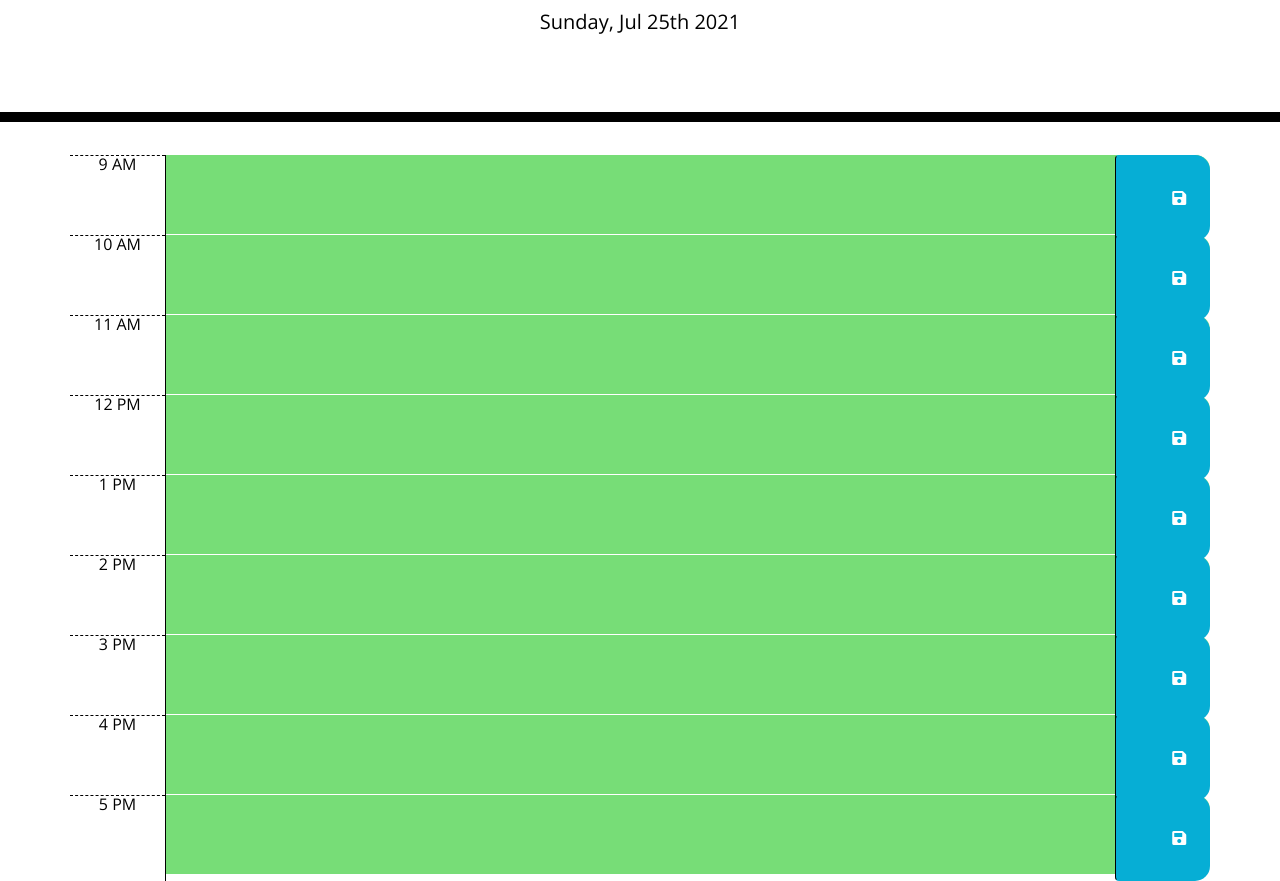
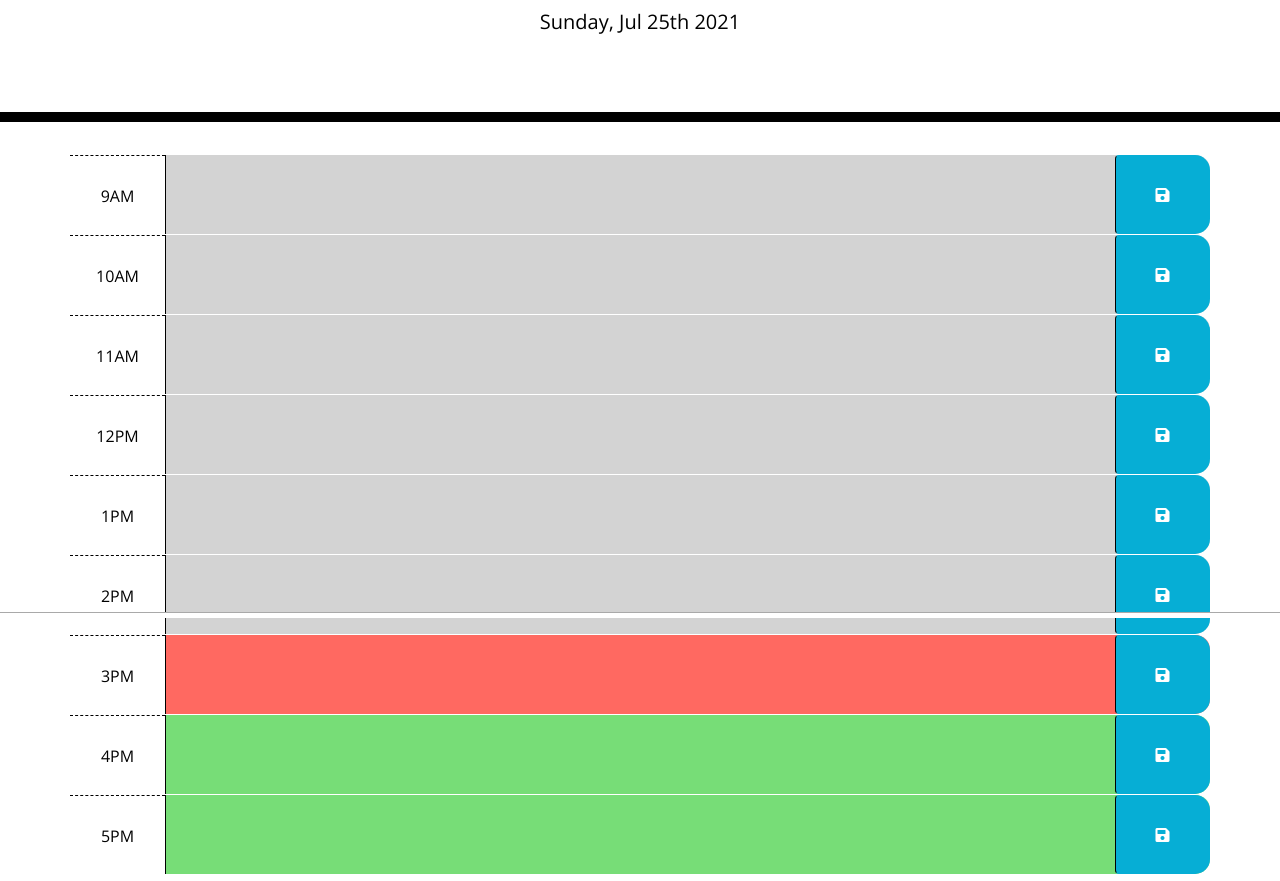
Before and after one commit to Derimarg/work-day-scheduler, a plain HTML site: page index.html in a window 1280 px wide. Shown: the part 182-1063 px from the top of the page. Drawn offline with nearby package versions, Linux system fonts and the light colour scheme.

Commit message:
correction of style blocktime and getting cuurent hour

```diff
--- a/index.html
+++ b/index.html
@@ -14,6 +14,7 @@
 </head>
 
 <body>
+
   <header class="jumbotron">
     <h1 class="display-3">Work Day Scheduler</h1>
     <p class="lead">A simple calendar app for scheduling your work day</p>
@@ -21,81 +22,92 @@
   </header>
 
   <div class="container">
+    <!-- Timeblocks start here -->
 
-    <!-- Timeblocks go here -->
-    <div id="hr1" class="row time-block">
-      <div class="hour col-md-1">9 AM</div>
-      <textarea class="col-md-10 description"></textarea>
-      <button class="btn saveBtn col-md-1">
-        <i class="fas fa-save"></i>
-      </button>
+    <div id="hour9" class="row time-block">
+      <div class="col-md-1 hour">
+        9AM
+      </div>
+      <textarea class="col-md-10 description">
+      </textarea>
+      <button class="btn saveBtn col-md-1"><i class="fas fa-save"></i></button>
     </div>
 
-    <div id="hr2" class="row time-block">
-      <div class="hour col-md-1">10 AM</div>
-      <textarea class="col-md-10 description"></textarea>
-      <button class="btn saveBtn col-md-1">
-        <i class="fas fa-save"></i>
-      </button>
+    <div id="hour10" class="row time-block">
+      <div class="col-md-1 hour">
+      10AM</div>
+      <textarea class="col-md-10 description">
+      </textarea>
+      <button class="btn saveBtn col-md-1"><i class="fas fa-save"></i></button>
     </div>
 
-    <div id="hr3" class="row time-block">
-      <div class="hour col-md-1">11 AM</div>
-      <textarea class="col-md-10 description"></textarea>
-      <button class="btn saveBtn col-md-1">
-        <i class="fas fa-save"></i>
-      </button>
+    <div id="hour11" class="row time-block">
+      <div class="col-md-1 hour">
+        11AM
+      </div>
+      <textarea class="col-md-10 description">
+      </textarea>
+      <button class="btn saveBtn col-md-1"><i class="fas fa-save"></i></button>
     </div>
 
-    <div id="hr4" class="row time-block">
-      <div class="hour col-md-1">12 PM</div>
-      <textarea class="col-md-10 description"></textarea>
-      <button class="btn saveBtn col-md-1">
-        <i class="fas fa-save"></i>
-      </button>
+    <div id="hour12" class="row time-block">
+      <div class="col-md-1 hour">
+        12PM
+      </div>
+      <textarea class="col-md-10 description">
+      </textarea>
+      <button class="btn saveBtn col-md-1"><i class="fas fa-save"></i></button>
     </div>
 
-    <div id="hr5" class="row time-block">
-      <div class="hour col-md-1">1 PM</div>
-      <textarea class="col-md-10 description"></textarea>
-      <button class="btn saveBtn col-md-1">
-        <i class="fas fa-save"></i>
-      </button>
+    <div id="hour13" class="row time-block">
+      <div class="col-md-1 hour">
+        1PM
+      </div>
+      <textarea class="col-md-10 description">
+      </textarea>
+      <button class="btn saveBtn col-md-1"><i class="fas fa-save"></i></button>
     </div>
 
-    <div id="hr6" class="row time-block">
-      <div class="hour col-md-1">2 PM</div>
-      <textarea class="col-md-10 description"></textarea>
-      <button class="btn saveBtn col-md-1">
-        <i class="fas fa-save"></i>
-      </button>
+    <div id="hour14" class="row time-block">
+      <div class="col-md-1 hour">
+        2PM
+      </div>
+      <textarea class="col-md-10 description">
+      </textarea>
+      <button class="btn saveBtn col-md-1"><i class="fas fa-save"></i></button>
     </div>
 
-    <div id="hr7" class="row time-block">
-      <div class="hour col-md-1">3 PM</div>
-      <textarea class="col-md-10 description"></textarea>
-      <button class="btn saveBtn col-md-1">
-        <i class="fas fa-save"></i>
-      </button>
+    <div id="hour15" class="row time-block">
+      <div class="col-md-1 hour">
+        3PM
+      </div>
+      <textarea class="col-md-10 description">
+      </textarea>
+      <button class="btn saveBtn col-md-1"><i class="fas fa-save"></i></button>
     </div>
 
-    <div id="hr8" class="row time-block">
-      <div class="hour col-md-1">4 PM</div>
-      <textarea class="col-md-10 description"></textarea>
-      <button class="btn saveBtn col-md-1">
-        <i class="fas fa-save"></i>
-      </button>
+    <div id="hour16" class="row time-block">
+      <div class="col-md-1 hour">
+        4PM
+      </div>
+      <textarea class="col-md-10 description">
+      </textarea>
+      <button class="btn saveBtn col-md-1"><i class="fas fa-save"></i></button>
     </div>
 
-    <div id="hr9" class="row time-block">
-      <div class="hour col-md-1">5 PM</div>
-      <textarea class="col-md-10 description"></textarea>
-      <button class="btn saveBtn col-md-1">
-        <i class="fas fa-save"></i>
-      </button>
+    <div id="hour17" class="row time-block">
+      <div class="col-md-1 hour">
+        5PM
+      </div>
+      <textarea class="col-md-10 description">
+      </textarea>
+      <button class="btn saveBtn col-md-1"><i class="fas fa-save"></i></button>
     </div>
-    <!-- end time blocks-->
+
   </div>
+  <footer>
+    <div class="line"></div>
+  </footer>
   <script src="https://code.jquery.com/jquery-3.4.1.min.js"></script>
   <script src="https://cdnjs.cloudflare.com/ajax/libs/moment.js/2.24.0/moment.min.js"></script>
   <script src="./resources/js/script.js"></script>
--- a/resources/css/style.css
+++ b/resources/css/style.css
@@ -1,10 +1,23 @@
 body {
-  font-family: 'Open Sans', sans-serif;
+  font-family: "Open Sans", sans-serif;
   font-size: 16px;
   line-height: 1;
 }
 
-textarea{
+footer {
+  border-radius: 0;
+  border-top: 1px solid darkgray;
+  bottom: 0;
+  width: 100%;
+  position:fixed;
+}
+
+.line {
+  background-color: white;
+  height: 5px;
+}
+
+textarea {
   background: transparent;
   border: none;
   resize: none;
@@ -21,11 +34,11 @@ textarea{
   border-bottom: 10px solid black;
 }
 
-.description{
+.description {
   white-space: pre-wrap;
 }
 
-.time-block{
+.time-block {
   text-align: center;
   border-radius: 15px;
 }
@@ -61,15 +74,16 @@ textarea{
   border-left: 1px solid black;
   border-top-right-radius: 15px;
   border-bottom-right-radius: 15px;
-  background-color: #06AED5;
+  background-color: #06aed5;
   color: white;
 }
 
 .saveBtn i:hover {
   font-size: 20px;
-  transition: all .3s ease-in-out;
+  transition: all 0.3s ease-in-out;
 }
 
+/* changes for small devices */
 @media screen and (max-width: 768px), screen and (max-width: 575px) {
   .row {
     height: auto;
--- a/resources/js/script.js
+++ b/resources/js/script.js
@@ -1,53 +1,54 @@
-// format of current day
-var currentDay = moment().format('dddd, MMM Do YYYY');
+// get current day
+var today = moment().format('dddd, MMM Do YYYY');
+$("#currentDay").html(today);
 
-// Display current day
-$("#currentDay").append(currentDay);
+// refreshing the browser will host the input event
+$(document).ready(function () {
+    $(".saveBtn").on("click", function () {
+        var blockEvent = $(this).siblings(".description").val();
+        var blockTime = $(this).parent().attr("id");
 
-// When refresh will save the text
-$(document).ready(function () {
-
-    // When Button id cliked will save the text
-    $(".saveBtn").on("click", function () {
-        var text = $(this).siblings(".description").val();
-        var time = $(this).parent().attr("id");
-
-        localStorage.setItem(time, text);
+        // Save event in local storage
+        localStorage.setItem(blockTime, blockEvent);
     })
 
-    function timeBlock() {
-        // get hours
-        var currentTime = moment().hour();
+    function tracker() {
+        //get current hour
+        var time = moment().hour();
 
         $(".time-block").each(function () {
-            var block = parseInt($(this).attr("id").split("hour")[1]);
+            var blockHour = parseInt($(this).attr("id").split("hour")[1]);
 
-            if (block < currentTime) {
+            // condition for color of blocks
+            if (blockHour < time) {
+                $(this).removeClass("future");
+                $(this).removeClass("present");
                 $(this).addClass("past");
+            }
+            else if (blockHour === time) {
+                $(this).removeClass("past");
+                $(this).removeClass("future");
+                $(this).addClass("present");
+            }
+            else {
                 $(this).removeClass("present");
-                $(this).removeClass("future");
-            } else if (block === currentTime) {
                 $(this).removeClass("past");
-                $(this).addClass("present");
-                $(this).removeClass("future");
-            } else {
-                $(this).removeClass("past");
-                $(this).removeClass("present");
                 $(this).addClass("future");
+
             }
         })
     }
 
-    // Get info from local Storage
-    $("#hr1 .description").val(localStorage.getItem("hr1"));
-    $("#hr2 .description").val(localStorage.getItem("hr2"));
-    $("#hr3 .description").val(localStorage.getItem("hr3"));
-    $("#hr4 .description").val(localStorage.getItem("hr4"));
-    $("#hr5 .description").val(localStorage.getItem("hr5"));
-    $("#hr6 .description").val(localStorage.getItem("hr6"));
-    $("#hr7 .description").val(localStorage.getItem("hr7"));
-    $("#hr8 .description").val(localStorage.getItem("hr8"));
-    $("#hr9 .description").val(localStorage.getItem("hr9"));
+    // get items from local storage
+    $("#hour9 .description").val(localStorage.getItem("hour9"));
+    $("#hour10 .description").val(localStorage.getItem("hour10"));
+    $("#hour11 .description").val(localStorage.getItem("hour11"));
+    $("#hour12 .description").val(localStorage.getItem("hour12"));
+    $("#hour13 .description").val(localStorage.getItem("hour13"));
+    $("#hour14 .description").val(localStorage.getItem("hour14"));
+    $("#hour15 .description").val(localStorage.getItem("hour15"));
+    $("#hour16 .description").val(localStorage.getItem("hour16"));
+    $("#hour17 .description").val(localStorage.getItem("hour17"));
 
-    timeBlock();
+    tracker();
 });
```
